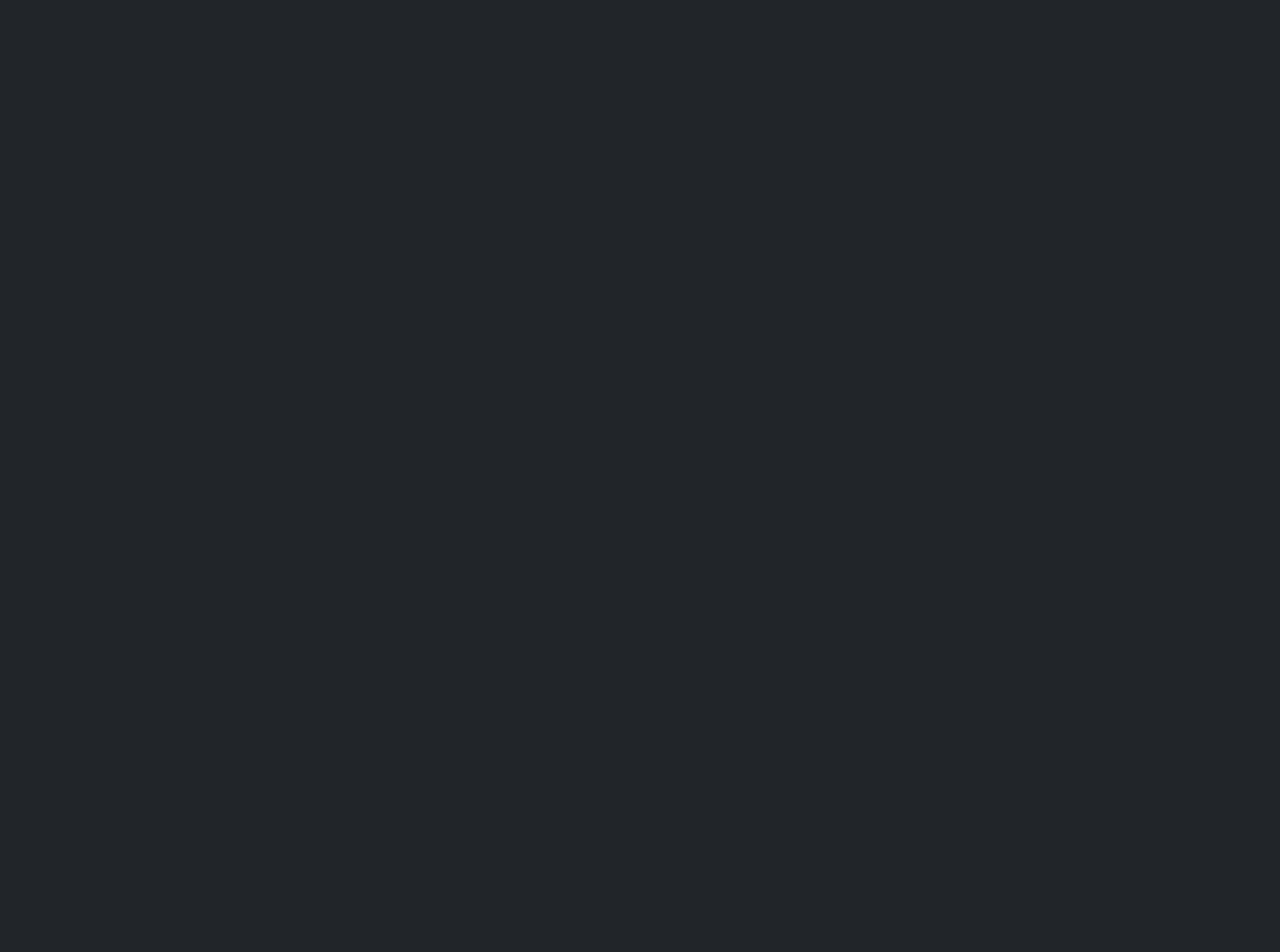
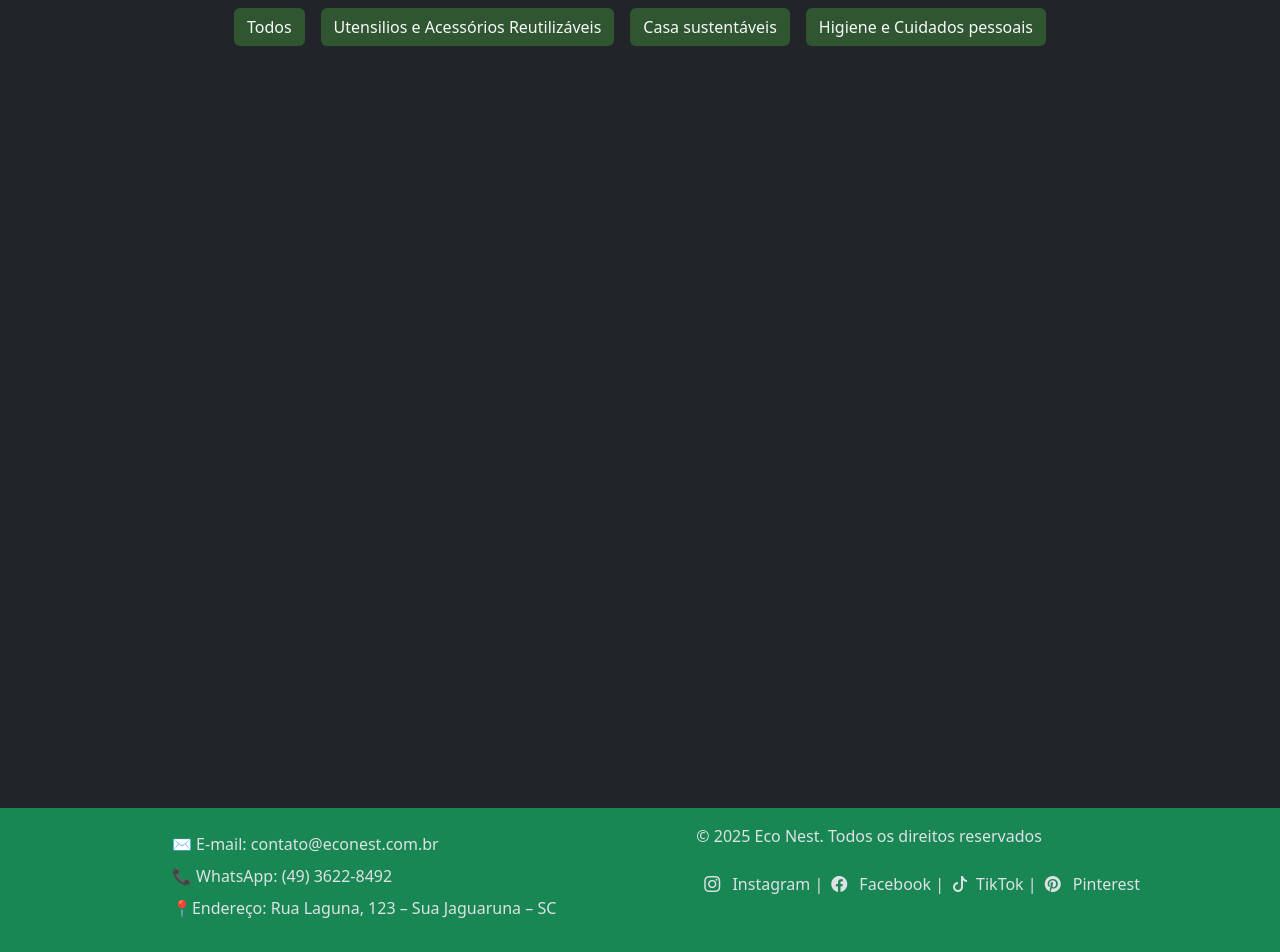
Before and after one commit to Econest-Ecologic/Front-end, a React (Vite) app in the folder Eco-nest/: page /produtos in a window 1280 px wide. Before the commit this address had no page. Shown: the part 96-1048 px from the top of the page. Before the commit the page ends 800 px from the top, so only its background shows below. Built offline with nearby package versions, Linux system fonts and the light colour scheme.

Commit message:
feat:nav filtro de produtos e a pag de produtos

```diff
--- a/Eco-nest/src/Color.css
+++ b/Eco-nest/src/Color.css
@@ -1,4 +1,14 @@
 @import url("https://cdn.jsdelivr.net/npm/bootstrap-icons@1.13.1/font/bootstrap-icons.min.css");
+
+.btn-check:checked+.btn {
+  background-color: transparent !important;
+  border: 1px solid var(--eco-verde) !important;
+}
+
+.btn-check+.btn {
+  background-color: var(--eco-verde) !important;
+  color: var(--bs-light)
+}
 
 .input-success {
   background-color: var(--bs-success-input) !important;
--- a/Eco-nest/src/componente/Footer.jsx
+++ b/Eco-nest/src/componente/Footer.jsx
@@ -16,17 +16,17 @@ export default function Footer() {
         <p>© 2025 Eco Nest. Todos os direitos reservados</p>
         <div className="d-flex flex-row">
           <p>
-            <i class="bi bi-instagram mx-2"></i> Instagram |
+            <i className="bi bi-instagram mx-2"></i> Instagram |
           </p>
           <p>
-            <i class="bi bi-facebook mx-2"></i> Facebook |
+            <i className="bi bi-facebook mx-2"></i> Facebook |
           </p>
           <p>
-            <i class="bi bi-tiktok mx-2"></i>
+            <i className="bi bi-tiktok mx-2"></i>
             TikTok |
           </p>
           <p>
-            <i class="bi bi-pinterest mx-2"></i> Pinterest
+            <i className="bi bi-pinterest mx-2"></i> Pinterest
           </p>
         </div>
       </div>
--- a/Eco-nest/src/componente/Navbar.jsx
+++ b/Eco-nest/src/componente/Navbar.jsx
@@ -62,6 +62,11 @@ export function Navbar() {
               </NavLink>
             </li>
             <li className="nav-item">
+              <NavLink className="nav-link" to={"/produtos"}>
+                Produtos
+              </NavLink>
+            </li>
+            <li className="nav-item">
               <button
                 className={
                   tema === "dark"
--- /dev/null
+++ b/Eco-nest/src/componente/RadioBtn.jsx
@@ -0,0 +1,16 @@
+export default function RadioBtn({ name, id, txt, checked }) {
+  return (
+    <>
+      <input
+        type="radio"
+        className="btn-check"
+        id={id}
+        name={name}
+        checked={checked}
+      />
+      <label className="btn" htmlFor={id}>
+        {txt}
+      </label>
+    </>
+  );
+}
--- /dev/null
+++ b/Eco-nest/src/componente/bodyPages/Produtos.jsx
@@ -0,0 +1,33 @@
+import { Navbar } from "../Navbar";
+import Footer from "../Footer";
+import RadioBtn from "../RadioBtn";
+export default function Produtos() {
+  return (
+    <>
+      <header>
+        <Navbar></Navbar>
+      </header>
+      <main className="container-xxl d-flex min-vh-100 mt-5 w-100 justify-content-evenly align-items-start">
+        <nav className="d-flex gap-3">
+          <RadioBtn name={"filtro"} id={"btn-check-todos"} txt={"Todos"} />
+          <RadioBtn
+            name={"filtro"}
+            id={"btn-check-utensilios"}
+            txt={"Utensilios e Acessórios Reutilizáveis"}
+          />
+          <RadioBtn
+            name={"filtro"}
+            id={"btn-check-casa"}
+            txt={"Casa sustentáveis"}
+          />
+          <RadioBtn
+            name={"filtro"}
+            id={"btn-check-higiene"}
+            txt={"Higiene e Cuidados pessoais"}
+          />
+        </nav>
+      </main>
+      <Footer></Footer>
+    </>
+  );
+}
--- a/Eco-nest/src/main.jsx
+++ b/Eco-nest/src/main.jsx
@@ -5,6 +5,7 @@ import HomeUsuario from "./componente/bodyPages/HomeUsuario";
 import App from "./App";
 import SobreNos from "./componente/bodyPages/SobreNos";
 import Contato from "./componente/bodyPages/Contato";
+import Produtos from "./componente/bodyPages/Produtos";
 
 createRoot(document.getElementById("root")).render(
   <StrictMode>
@@ -14,6 +15,7 @@ createRoot(document.getElementById("root")).render(
         <Route path="/home" element={<HomeUsuario />} />
         <Route path="/sobre" element={<SobreNos />} />
         <Route path="/contato" element={<Contato />} />
+        <Route path="/produtos" element={<Produtos />} />
       </Routes>
     </BrowserRouter>
   </StrictMode>
--- a/Eco-nest/src/pages/TelaAdm.jsx
+++ b/Eco-nest/src/pages/TelaAdm.jsx
@@ -14,7 +14,7 @@ export function TelaAdm() {
 
       `}</style>
 
-      <div className="admin-container bg-eco d-flex justify-content-center align-items-center vh-100">
+      <div className="admin-container bg-eco border-top border-2 eco-border  d-flex justify-content-center align-items-center vh-100">
         <div className="card-admin text-center position-relative p-5 bg-body">
           <img
             src="/logoSemFundo.png"
```
